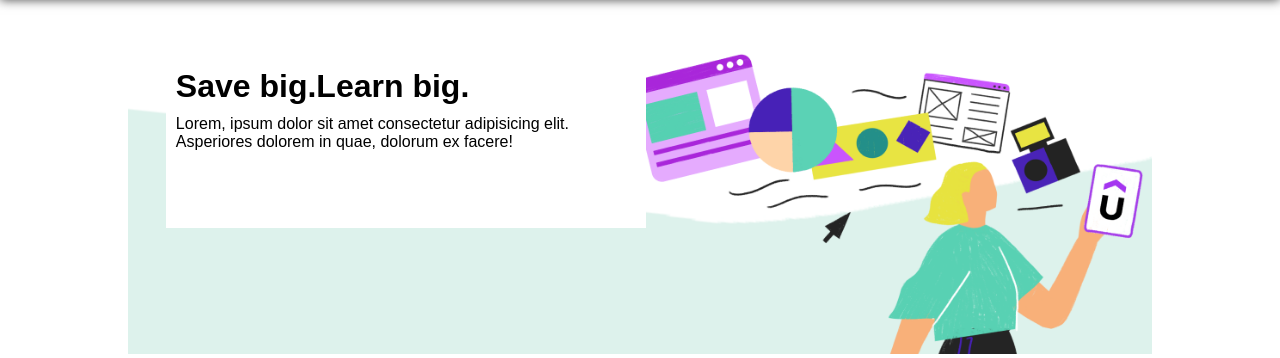
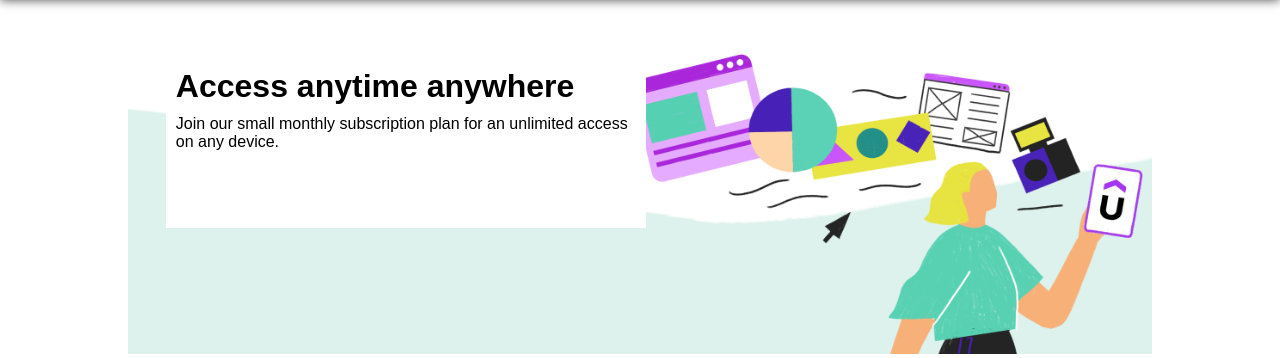
Before and after one commit to BeteabAdmassu/Skill---, a PHP site: page /Temari-dojo/Homepage.php in a window 1280 px wide. Shown: the part 85-443 px from the top of the page. Run offline with PHP 8.4, Linux system fonts and the light colour scheme; data that the repository does not hold is empty.

Commit message:
Updated the texts on the homepage

```diff
--- a/Homepage.php
+++ b/Homepage.php
@@ -89,8 +89,8 @@
     </nav>
     <div class="firstpage">
         <div class="text">
-            <h1>Save big.Learn big.</h1>
-            <p>Lorem, ipsum dolor sit amet consectetur adipisicing elit. Asperiores dolorem in quae, dolorum ex facere!</p>
+            <h1>Access anytime anywhere</h1>
+            <p>Join our small monthly subscription plan for an unlimited access on any device.</p>
         </div>
     </div>
     <div class="sectionvideo">
```
